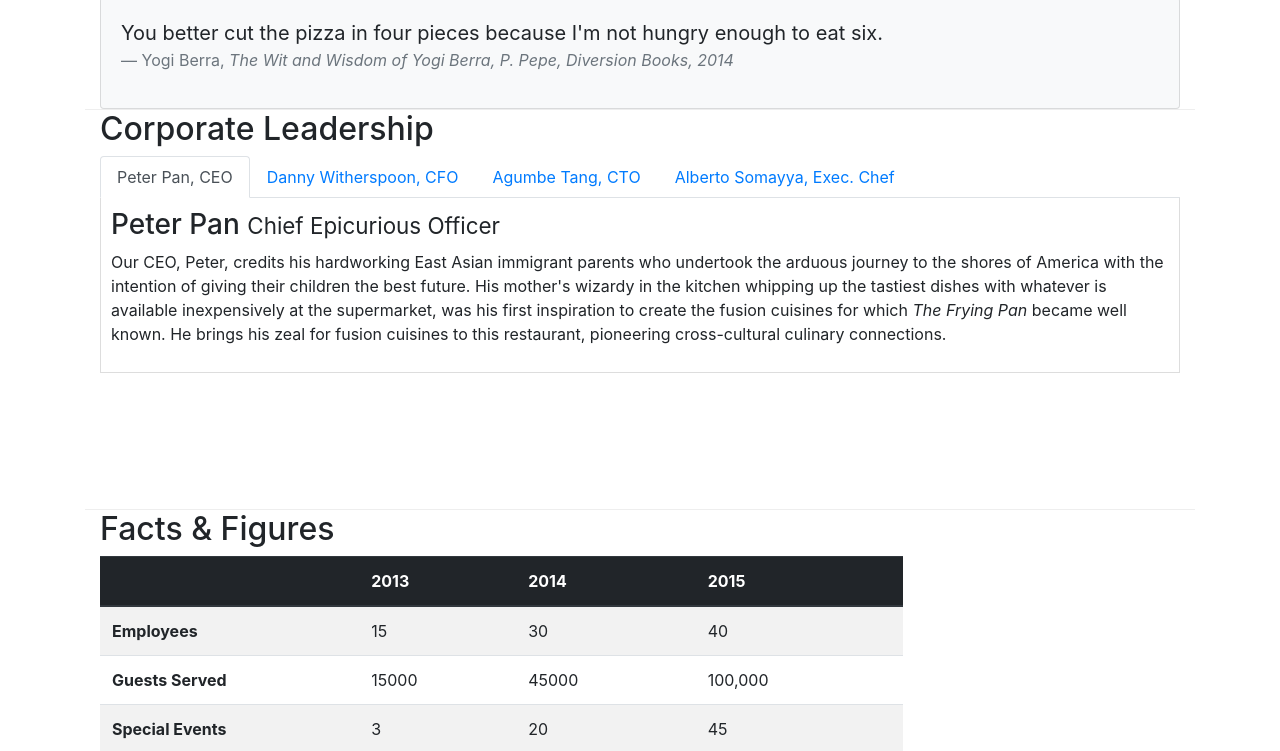
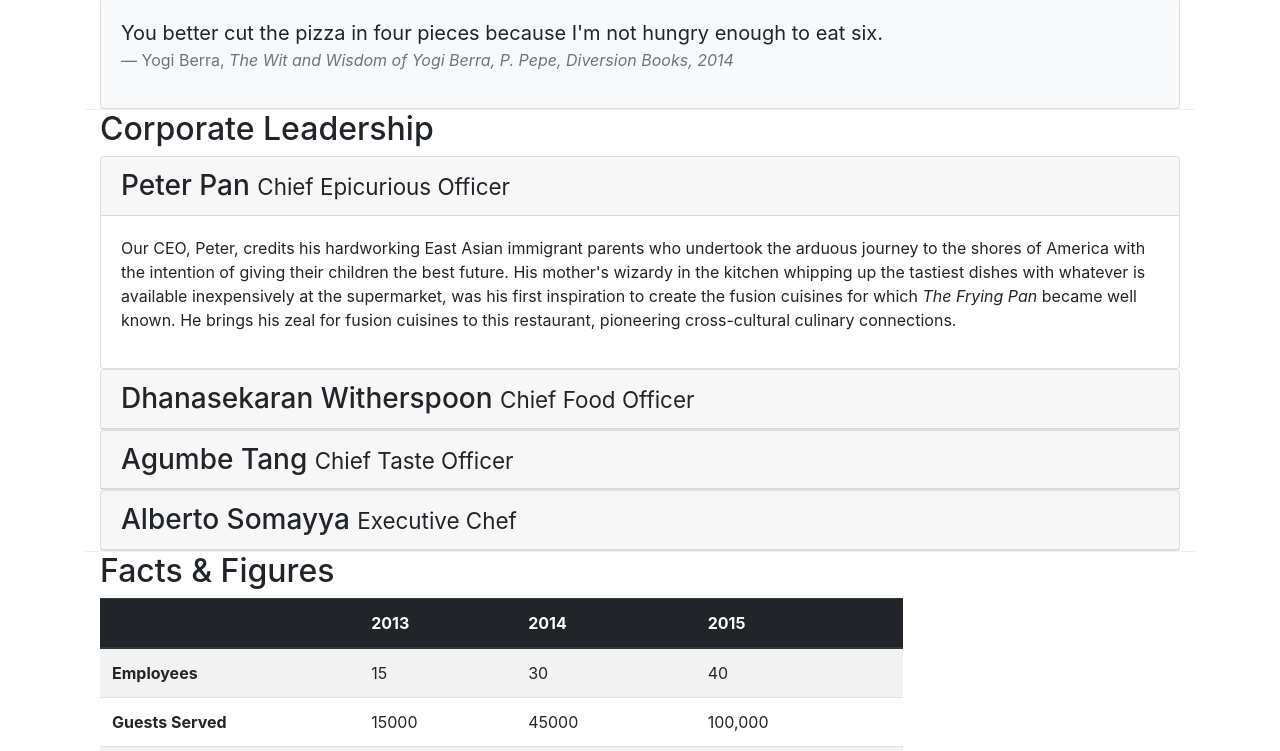
Before and after one commit to arpitnigam45/El-Restaurante, a website: page aboutus.html in a window 1280 px wide. Shown: the part 738-1489 px from the top of the page. Drawn offline with nearby package versions, Linux system fonts and the light colour scheme.

Commit message:
accordion

```diff
--- a/aboutus.html
+++ b/aboutus.html
@@ -66,7 +66,7 @@
                 <p>Started in 2010, Ristorante con Fusion quickly established itself as a culinary icon par excellence in Hong Kong. With its unique brand of world fusion cuisine that can be found nowhere else, it enjoys patronage from the A-list clientele in Hong Kong.  Featuring four of the best three-star Michelin chefs in the world, you never know what will arrive on your plate the next time you visit us.</p>
                 <p>The restaurant traces its humble beginnings to <em>The Frying Pan</em>, a successful chain started by our CEO, Mr. Peter Pan, that featured for the first time the world's best cuisines in a pan.</p>
             </div>
-            <div class="col-sm">
+            <div class="col-12 col-sm">
                 <div class="card">
                     <h3 class="card-header bg-primary text-white">Facts At a Glance</h3>
                     <div class="card-body">
@@ -99,52 +99,72 @@
 
 
         <div class="row row-content">
-            <div class="col">
+            <div class="col-sm">
                 <h2>Corporate Leadership</h2>
-
-                <ul class="nav nav-tabs">
-                    <li class="nav-item">
-                      <a class="nav-link active" href="#peter"
-                        role="tab" data-toggle="tab">Peter Pan, CEO</a>
-                    </li>
-                    <li class="nav-item">
-                      <a class="nav-link" href="#danny" role="tab"
-                        data-toggle="tab">Danny Witherspoon, CFO</a>
-                    </li>
-                    <li class="nav-item">
-                      <a class="nav-link" href="#agumbe"role="tab"
-                        data-toggle="tab">Agumbe Tang, CTO</a>
-                    </li>
-                    <li class="nav-item">
-                      <a class="nav-link" href="#alberto" role="tab"
-                        data-toggle="tab">Alberto Somayya, Exec. Chef</a>
-                    </li>
-                </ul>
-                <div class="tab-content">
-                    <div role="tabpanel" class="tab-pane fade show active" id="peter">
-                        <h3>Peter Pan <small>Chief Epicurious Officer</small></h3>
-                    <p class="hidden-xs-down">Our CEO, Peter, credits his hardworking East Asian immigrant parents who undertook the arduous journey to the shores of America with the intention of giving their children the best future. His mother's wizardy in the kitchen whipping up the tastiest dishes with whatever is available inexpensively at the supermarket, was his first inspiration to create the fusion cuisines for which <em>The Frying Pan</em> became well known. He brings his zeal for fusion cuisines to this restaurant, pioneering cross-cultural culinary connections.</p>
+                <div id="accordion">
+                    <div class="card">
+                        <div class="card-header" role="tab" id="peterhead">
+                            <h3 class="mb-0">
+                                <a data-toggle="collapse" data-target="#peter">
+                                        Peter Pan <small>Chief Epicurious Officer</small>
+                                        </a>
+                            </h3>
+                        </div>
+                        <div class="collapse show" id="peter" data-parent="#accordion">
+                            <div class="card-body">
+                                <p class="d-none d-sm-block">Our CEO, Peter, credits his hardworking East Asian immigrant parents who undertook the arduous journey to the shores of America with the intention of giving their children the best future. His mother's wizardy in the kitchen
+                                    whipping up the tastiest dishes with whatever is available inexpensively at the supermarket, was his first inspiration to create the fusion cuisines for which <em>The Frying Pan</em> became well known. He brings his
+                                    zeal for fusion cuisines to this restaurant, pioneering cross-cultural culinary connections.</p>
+                            </div>
+                        </div>
                     </div>
-
-                    <div role="tabpanel" class="tab-pane fade " id="danny">
-                    <h3>Dhanasekaran Witherspoon <small>Chief Food Officer</small></h3>
-                    <p class="hidden-xs-down">Our CFO, Danny, as he is affectionately referred to by his colleagues, comes from a long established family tradition in farming and produce. His experiences growing up on a farm in the Australian outback gave him great appreciation for varieties of food sources. As he puts it in his own words, <em>Everything that runs, wins, and everything that stays, pays!</em></p>
-                  </div>
-
-                  <div role="tabpanel" class="tab-pane fade " id="agumbe">
-                    <h3>Agumbe Tang <small>Chief Taste Officer</small></h3>
-                    <p class="hidden-xs-down">Blessed with the most discerning gustatory sense, Agumbe, our CTO, personally ensures that every dish that we serve meets his exacting tastes. Our chefs dread the tongue lashing that ensues if their dish does not meet his exacting standards. He lives by his motto, <em>You click only if you survive my lick.</em></p>
-                  </div>
-
-                  <div role="tabpanel" class="tab-pane fade " id="alberto">
-                    <h3>Alberto Somayya <small>Executive Chef</small></h3>
-                    <p class="hidden-xs-down">Award winning three-star Michelin chef with wide International experience having worked closely with whos-who in the culinary world, he specializes in creating mouthwatering Indo-Italian fusion experiences. He says, <em>Put together the cuisines from the two craziest cultures, and you get a winning hit! Amma Mia!</em></p>
-    </div>
+                    <div class="card">
+                        <div class="card-header" role="tab" id="dannyhead">
+                            <h3 class="mb-0">
+                                <a class="collapsed" data-toggle="collapse" data-target="#danny">
+                                    Dhanasekaran Witherspoon <small>Chief Food Officer</small>
+                                    </a>
+                            </h3>
+                        </div>
+                        <div class="collapse" id="danny" data-parent="#accordion">
+                            <div class="card-body">
+                                <p class="d-none d-sm-block">Our CFO, Danny, as he is affectionately referred to by his colleagues, comes from a long established family tradition in farming and produce. His experiences growing up on a farm in the Australian outback gave him great
+                                    appreciation for varieties of food sources. As he puts it in his own words, <em>Everything that runs, wins, and everything that stays, pays!</em></p>
+                            </div>
+                        </div>
+                    </div>
+                    <div class="card">
+                        <div class="card-header" role="tab" id="agumbehead">
+                            <h3 class="mb-0">
+                                <a class="collapsed" data-toggle="collapse" data-target="#agumbe">
+                                    Agumbe Tang <small>Chief Taste Officer</small>
+                                    </a>
+                            </h3>
+                        </div>
+                        <div class="collapse" id="agumbe" data-parent="#accordion">
+                            <div class="card-body">
+                                <p class="d-none d-sm-block">Blessed with the most discerning gustatory sense, Agumbe, our CTO, personally ensures that every dish that we serve meets his exacting tastes. Our chefs dread the tongue lashing that ensues if their dish does not meet his
+                                    exacting standards. He lives by his motto, <em>You click only if you survive my lick.</em></p>
+                            </div>
+                        </div>
+                    </div>
+                    <div class="card">
+                        <div class="card-header" role="tab" id="albertohead">
+                            <h3 class="mb-0">
+                                <a class="collapsed" data-toggle="collapse" data-target="#alberto">
+                                    Alberto Somayya <small>Executive Chef</small>
+                                    </a>
+                            </h3>
+                        </div>
+                        <div class="collapse" id="alberto" data-parent="#accordion">
+                            <div class="card-body">
+                                <p class="d-none d-sm-block">Award winning three-star Michelin chef with wide International experience having worked closely with whos-who in the culinary world, he specializes in creating mouthwatering Indo-Italian fusion experiences. He says, <em>Put together the cuisines from the two craziest cultures, and you get a winning hit! Amma Mia!</em></p>
+                            </div>
+                        </div>
+                    </div>
                 </div>
-
-
             </div>
-       </div>
+        </div>
        <div class="row row-content">
         <div class="col-12 col-sm-9">
             <h2>Facts &amp; Figures</h2>
```
